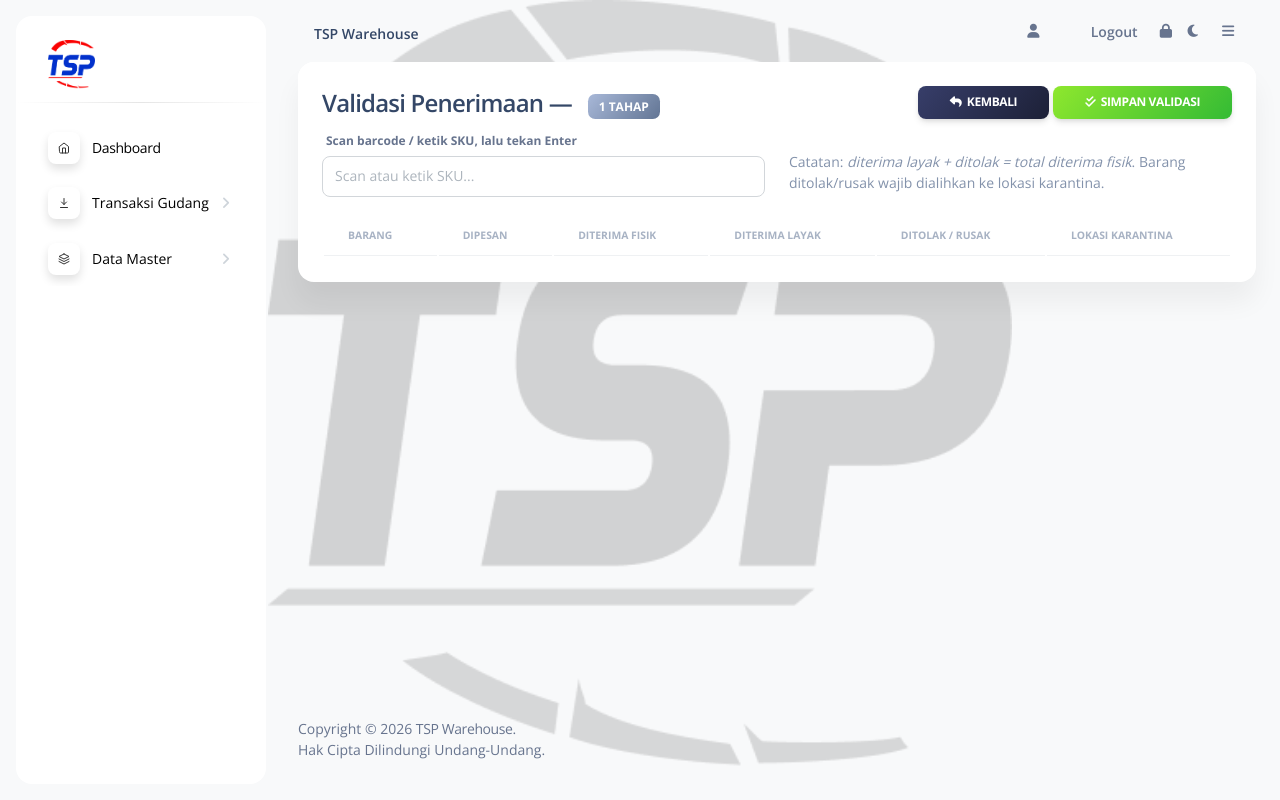
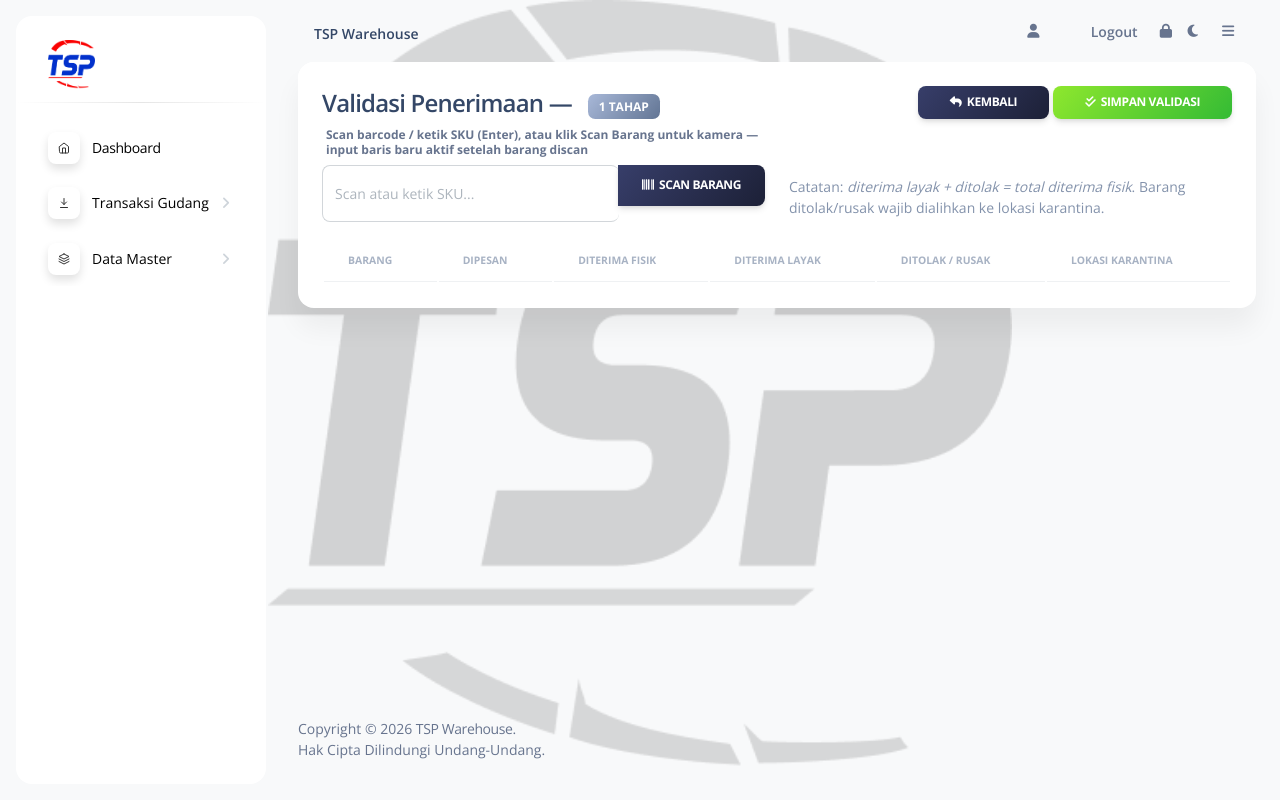
Before and after one commit to Bono2666/timur_sp, a Django app: template apps/templates/home/receipt_validate.html in a window 1280 px wide. Run offline with Django 4.2, Linux system fonts and the light colour scheme; the template is opened without the code that fills it, so the values that code supplies are empty; some libraries are stand-ins or nearby versions.

Commit message:
Validasi: tombol Scan Barang (kamera via html5-qrcode, modal viewport) — state awal SEMUA input jumlah & lokasi karantina disable; input aktif per baris hanya setelah barcode/SKU cocok dengan daftar item (scan keyboard & kamera satu fungsi handleScan); guard submit wajib semua baris ter-scan agar indeks POST tetap selaras

```diff
--- a/apps/templates/home/receipt_validate.html
+++ b/apps/templates/home/receipt_validate.html
@@ -42,8 +42,11 @@
                     <div class="card-body">
                         <div class="row mb-3">
                             <div class="col-md-6">
-                                <label class="text-muted text-xs">Scan barcode / ketik SKU, lalu tekan Enter</label>
-                                <input type="text" id="scan-input" class="form-control" placeholder="Scan atau ketik SKU..." autocomplete="off">
+                                <label class="text-muted text-xs">Scan barcode / ketik SKU (Enter), atau klik Scan Barang untuk kamera — input baris baru aktif setelah barang discan</label>
+                                <div class="input-group">
+                                    <input type="text" id="scan-input" class="form-control" placeholder="Scan atau ketik SKU..." autocomplete="off">
+                                    <button type="button" id="btn-scan-camera" class="btn bg-gradient-dark text-nowrap" data-bs-toggle="modal" data-bs-target="#modal-scan"><i class="fas fa-barcode"></i>&nbsp;&nbsp;Scan Barang</button>
+                                </div>
                             </div>
                             <div class="col-md-6 d-flex align-items-end">
                                 <p class="text-sm text-secondary mb-1">
@@ -92,6 +95,25 @@
                     </div>
                 </div>
             </form>
+
+            <!-- Modal Scan Barang (kamera) -->
+            <div class="modal fade" id="modal-scan" tabindex="-1" aria-hidden="true">
+                <div class="modal-dialog modal-dialog-centered" role="document">
+                    <div class="modal-content">
+                        <div class="modal-header">
+                            <h5 class="modal-title">Scan Barang</h5>
+                            <button type="button" class="btn-close" data-bs-dismiss="modal" aria-label="Tutup"></button>
+                        </div>
+                        <div class="modal-body">
+                            <div id="camera-reader" class="mb-2"></div>
+                            <p id="scan-status" class="text-sm mb-0 text-secondary">Arahkan kamera ke barcode barang...</p>
+                        </div>
+                        <div class="modal-footer border-0">
+                            <button type="button" class="btn btn-sm bg-gradient-secondary" data-bs-dismiss="modal">Tutup</button>
+                        </div>
+                    </div>
+                </div>
+            </div>
         </div>
     </div>
 </div>
@@ -99,10 +121,26 @@
 {% endblock content %}
 
 {% block javascripts %}
+<style>
+    #camera-reader { background: #141727; border-radius: .75rem; min-height: 220px; overflow: hidden; }
+    #camera-reader video { width: 100% !important; }
+</style>
+<script src="https://cdn.jsdelivr.net/npm/html5-qrcode@2.3.8/html5-qrcode.min.js"></script>
 <script>
     (function () {
         var scan = document.getElementById('scan-input');
         var body = document.getElementById('validate-lines');
+
+        // Status awal: SEMUA input baris (jumlah + lokasi karantina) disable;
+        // hanya aktif per baris setelah barang discan dan cocok dengan daftar item.
+        function setRowEnabled(r, on) {
+            var els = r.querySelectorAll('input, select');
+            for (var j = 0; j < els.length; j++) { els[j].disabled = !on; }
+            if (on) { r.setAttribute('data-scanned', '1'); }
+            else { r.removeAttribute('data-scanned'); }
+        }
+        var allRows = body.querySelectorAll('tr');
+        for (var k = 0; k < allRows.length; k++) { setRowEnabled(allRows[k], false); }
 
         // Auto isi "diterima layak" = total diterima (selama belum diubah manual)
         body.addEventListener('input', function (e) {
@@ -113,10 +151,20 @@
             }
         });
 
-        // Submit: pastikan accepted + rejected == received (validasi ringan)
+        // Submit: SEMUA baris wajib sudah discan (input aktif & terkirim utuh),
+        // lalu pastikan accepted + rejected == received (validasi ringan)
         var form = scan.closest('form');
         form.addEventListener('submit', function (ev) {
             var rows = body.querySelectorAll('tr');
+            var belum = [];
+            for (var i = 0; i < rows.length; i++) {
+                if (!rows[i].hasAttribute('data-scanned')) { belum.push(i + 1); }
+            }
+            if (belum.length) {
+                ev.preventDefault();
+                alert('Baris ' + belum.join(', ') + ': barang belum discan. Scan seluruh barang terlebih dahulu.');
+                return;
+            }
             for (var i = 0; i < rows.length; i++) {
                 var r = rows[i];
                 var rec = parseFloat(r.querySelector('.v-received').value || '0');
@@ -135,28 +183,95 @@
             }
         });
 
-        // Scan barcode / ketik SKU -> lompat ke baris barang
-        scan.addEventListener('keydown', function (e) {
-            if (e.key !== 'Enter') return;
-            e.preventDefault();
-            var code = scan.value.trim().toUpperCase();
-            if (!code) return;
+        // Cocokkan kode barang dengan daftar item validasi; bila cocok ->
+        // aktifkan input baris tersebut (scan keyboard maupun kamera kini sama).
+        function handleScan(rawCode) {
+            var code = (rawCode || '').trim().toUpperCase();
+            if (!code) return null;
             var rows = body.querySelectorAll('tr');
             for (var i = 0; i < rows.length; i++) {
                 var r = rows[i];
                 if (r.getAttribute('data-barcode') === code || r.getAttribute('data-sku') === code) {
+                    setRowEnabled(r, true);
                     r.classList.add('table-active');
                     r.scrollIntoView({ block: 'center', behavior: 'smooth' });
                     var input = r.querySelector('.v-received');
                     input.focus();
                     input.select();
                     setTimeout(function () { r.classList.remove('table-active'); }, 3000);
-                    scan.value = '';
-                    return;
+                    return r;
                 }
             }
+            return null;
+        }
+
+        // Scan barcode / ketik SKU -> lompat ke baris barang + aktifkan inputnya
+        scan.addEventListener('keydown', function (e) {
+            if (e.key !== 'Enter') return;
+            e.preventDefault();
+            var code = scan.value.trim().toUpperCase();
+            if (!code) return;
+            if (handleScan(code)) { scan.value = ''; return; }
             alert('Barang dengan barcode/SKU "' + code + '" tidak ada pada dokumen ini.');
             scan.select();
+        });
+
+        // --- Tombol Scan Barang: kamera via html5-qrcode ---
+        var modalEl = document.getElementById('modal-scan');
+        var statusEl = document.getElementById('scan-status');
+        var camera = null;
+        var lastRow = null;
+
+        function setStatus(msg, kind) {
+            statusEl.textContent = msg;
+            statusEl.className = 'text-sm mb-0 ' +
+                (kind === 'ok' ? 'text-success' : kind === 'err' ? 'text-danger' : 'text-secondary');
+        }
+
+        function stopCamera() {
+            if (!camera) return;
+            var c = camera; camera = null;
+            try { c.stop().then(function () { c.clear(); }).catch(function () {}); } catch (e) {}
+        }
+
+        modalEl.addEventListener('shown.bs.modal', function () {
+            lastRow = null;
+            setStatus('Arahkan kamera ke barcode barang...', 'info');
+            if (typeof Html5Qrcode === 'undefined') {
+                setStatus('Library kamera belum termuat — periksa koneksi internet.', 'err');
+                return;
+            }
+            camera = new Html5Qrcode('camera-reader');
+            camera.start(
+                { facingMode: 'environment' },
+                { fps: 10, qrbox: { width: 250, height: 150 } },
+                function (text) {
+                    var row = handleScan(text);
+                    if (row) {
+                        lastRow = row;
+                        setStatus('Cocok: "' + text + '" — input jumlah & karantina baris ini aktif.', 'ok');
+                        var m = bootstrap.Modal.getInstance(modalEl) ||
+                                bootstrap.Modal.getOrCreateInstance(modalEl);
+                        m.hide();
+                    } else {
+                        setStatus('Barcode "' + text + '" tidak ada pada dokumen ini.', 'err');
+                    }
+                },
+                function () { /* frame tanpa barcode: abaikan */ }
+            ).catch(function (err) {
+                setStatus('Kamera tidak dapat dibuka: ' +
+                    (err && err.message ? err.message : err) +
+                    '. Izinkan akses kamera (butuh HTTPS atau localhost).', 'err');
+            });
+        });
+
+        modalEl.addEventListener('hidden.bs.modal', function () {
+            stopCamera();
+            if (lastRow) {
+                var inp = lastRow.querySelector('.v-received');
+                if (inp) { inp.focus(); inp.select(); }
+            }
+            lastRow = null;
         });
 
         scan.focus();
```
